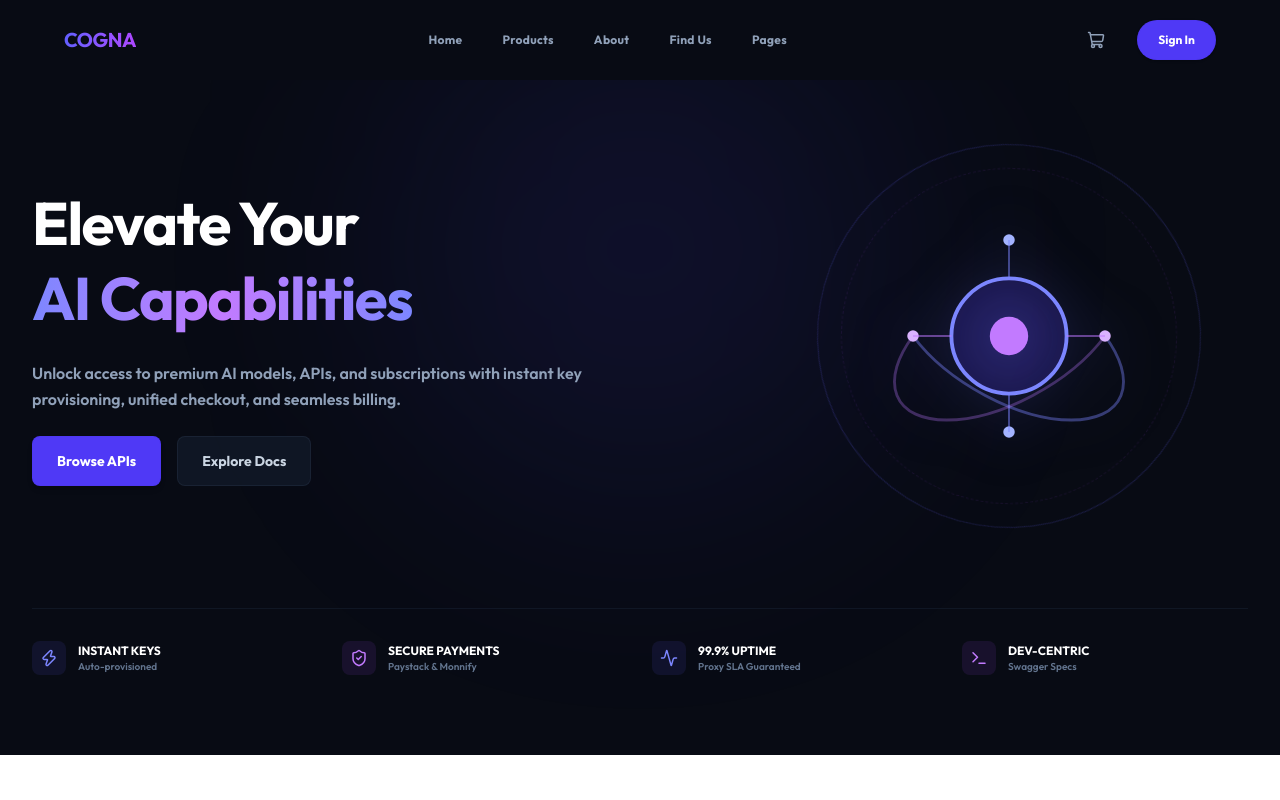
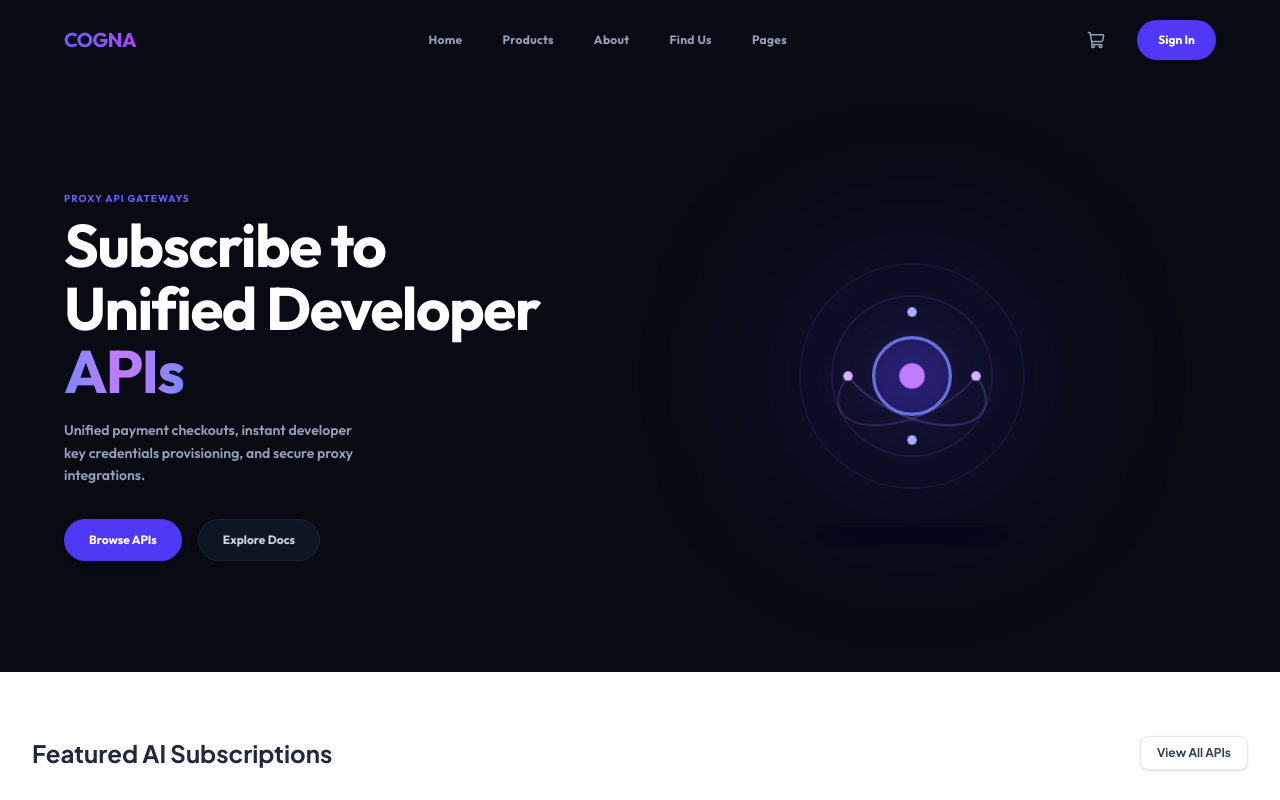
Before and after one commit to abdoulaahmad/cogna, a Next.js app in the folder cogna-frontend/: page / in a window 1280 px wide. Shown: the top 800 px of the page. Built offline with nearby package versions, Linux system fonts and the light colour scheme.

Commit message:
feat: redesign landing page Hero section with precise 45/55 grid and pedestal animation

```diff
--- a/cogna-frontend/src/app/globals.css
+++ b/cogna-frontend/src/app/globals.css
@@ -7,6 +7,17 @@
   /* Shared aesthetic shadows and borders */
   --shadow-premium: 0 4px 30px rgba(0, 0, 0, 0.03);
   --shadow-premium-dark: 0 4px 30px rgba(0, 0, 0, 0.4);
+
+  --animate-float: float 6s ease-in-out infinite;
+
+  @keyframes float {
+    0%, 100% {
+      transform: translateY(0px);
+    }
+    50% {
+      transform: translateY(-15px);
+    }
+  }
 }
 
 :root {
--- a/cogna-frontend/src/components/landing/hero.tsx
+++ b/cogna-frontend/src/components/landing/hero.tsx
@@ -1,125 +1,92 @@
+'use client';
+
 import React from 'react';
 import Link from 'next/link';
-import { Zap, ShieldCheck, Activity, Terminal } from 'lucide-react';
 
 export default function Hero() {
   return (
-    <section className="bg-[#080b14] text-white pt-16 pb-20 font-display relative overflow-hidden">
-      {/* Decorative background glow */}
-      <div className="absolute top-1/4 left-1/2 -translate-x-1/2 -translate-y-1/2 w-[500px] h-[500px] bg-indigo-600/10 rounded-full blur-[120px] pointer-events-none" />
+    <section className="bg-[#080b14] text-white min-h-[50vh] flex items-center py-16 lg:py-24 font-display relative overflow-hidden">
 
-      <div className="mx-auto max-w-7xl px-4 sm:px-6 lg:px-8 relative z-10">
-        <div className="grid grid-cols-1 lg:grid-cols-12 gap-12 items-center">
-          {/* Left Column: Headline & Action */}
-          <div className="lg:col-span-7 space-y-6 text-center lg:text-left">
-            <h1 className="text-4xl sm:text-5xl lg:text-6xl font-bold tracking-tight leading-tight">
-              Elevate Your <br />
+      {/* LEFT & RIGHT columns container */}
+      <div className="mx-auto max-w-7xl px-8 sm:px-12 lg:px-16 w-full relative z-10">
+        <div className="grid grid-cols-1 lg:grid-cols-[45fr_55fr] gap-12 items-center">
+
+          {/* LEFT Column (45%) */}
+          <div className="flex flex-col text-left">
+            <span className="text-[10px] font-bold text-indigo-500 uppercase tracking-widest mb-2">
+              Proxy API Gateways
+            </span>
+
+            {/* Huge 3-line headline with highlighted word */}
+            <h1 className="text-4xl sm:text-5xl lg:text-6xl font-bold tracking-tight leading-[1.05] mb-4 text-white">
+              Subscribe to <br />
+              Unified Developer <br />
               <span className="bg-gradient-to-r from-indigo-400 via-purple-400 to-indigo-400 bg-clip-text text-transparent">
-                AI Capabilities
+                APIs
               </span>
             </h1>
 
-            <p className="text-sm sm:text-base font-semibold text-slate-400 max-w-xl mx-auto lg:mx-0 leading-relaxed">
-              Unlock access to premium AI models, APIs, and subscriptions with instant key provisioning, unified checkout, and seamless billing.
+            {/* Paragraph constrained to 60% of the column */}
+            <p className="text-xs sm:text-sm font-semibold text-slate-400 leading-relaxed max-w-[85%] lg:max-w-[60%]">
+              Unified payment checkouts, instant developer key credentials provisioning, and secure proxy integrations.
             </p>
 
-            <div className="flex flex-col sm:flex-row gap-4 justify-center lg:justify-start">
+            {/* Large spacing before buttons */}
+            <div className="flex items-center gap-4 mt-8">
               <Link
                 href="/catalog"
-                className="rounded-lg bg-indigo-600 hover:bg-indigo-700 px-6 py-3.5 text-sm font-bold shadow-md border border-indigo-700/10 transition-all duration-200"
+                className="rounded-full bg-indigo-600 hover:bg-indigo-700 px-6 py-3 text-xs font-bold shadow-md border border-indigo-700/10 transition-all duration-200"
               >
                 Browse APIs
               </Link>
               <Link
-                href="/docs"
-                className="rounded-lg bg-slate-800/40 hover:bg-slate-800/60 border border-slate-700/30 px-6 py-3.5 text-sm font-bold text-slate-300 transition-all duration-200"
+                href="#about"
+                className="rounded-full bg-slate-800/40 hover:bg-slate-800/60 border border-slate-700/30 px-6 py-3 text-xs font-bold text-slate-300 transition-all duration-200"
               >
                 Explore Docs
               </Link>
             </div>
           </div>
 
-          {/* Right Column: AI Neural Illustration (No placeholder images) */}
-          <div className="lg:col-span-5 flex justify-center">
-            <div className="relative w-72 h-72 sm:w-80 sm:h-80 lg:w-96 lg:h-96 flex items-center justify-center">
-              {/* Radial Base ring */}
-              <div className="absolute inset-0 rounded-full border border-indigo-500/20 animate-[spin_40s_linear_infinite]" />
-              <div className="absolute inset-6 rounded-full border border-dashed border-purple-500/10 animate-[spin_25s_linear_infinite_reverse]" />
+          {/* RIGHT Column (55%) */}
+          <div className="flex items-center justify-center relative min-h-[300px] lg:min-h-[400px]">
 
-              {/* Glowing Pedestal/Ring Illustration */}
+            {/* Neon glow behind the illustration */}
+            <div className="absolute w-[250px] h-[250px] bg-indigo-600/15 rounded-full blur-[80px] pointer-events-none z-0" />
+
+            {/* Floating Illustration */}
+            <div className="relative animate-float z-10 w-72 h-72 lg:w-80 lg:h-80 flex items-center justify-center">
               <svg
                 viewBox="0 0 200 200"
-                className="w-full h-full text-indigo-500/80 drop-shadow-[0_0_25px_rgba(99,102,241,0.5)]"
+                className="w-full h-full text-indigo-500 drop-shadow-[0_0_20px_rgba(99,102,241,0.3)]"
                 fill="none"
               >
-                {/* Central glowing core */}
-                <circle cx="100" cy="100" r="30" className="fill-indigo-600/20 stroke-indigo-400 stroke-2" />
-                <circle cx="100" cy="100" r="10" className="fill-purple-400" />
+                {/* Orbital Rings */}
+                <circle cx="100" cy="100" r="70" className="stroke-indigo-500/10 stroke-[1]" />
+                <circle cx="100" cy="100" r="50" className="stroke-purple-500/15 stroke-[1] stroke-dashed" />
 
-                {/* Orbital lines */}
-                <path d="M 50 100 A 50 25 30 1 0 150 100" className="stroke-indigo-400/40 stroke-[1.5]" />
-                <path d="M 50 100 A 50 25 -30 1 0 150 100" className="stroke-purple-400/30 stroke-[1.5]" />
+                {/* Central Sphere Core */}
+                <circle cx="100" cy="100" r="24" className="fill-indigo-600/25 stroke-indigo-400/80 stroke-2" />
+                <circle cx="100" cy="100" r="8" className="fill-purple-400 animate-pulse" />
 
-                {/* Connector dots */}
-                <circle cx="100" cy="50" r="3" className="fill-indigo-300" />
-                <circle cx="150" cy="100" r="3" className="fill-purple-300" />
-                <circle cx="100" cy="150" r="3" className="fill-indigo-300" />
-                <circle cx="50" cy="100" r="3" className="fill-purple-300" />
+                {/* Orbital nodes and lines */}
+                <path d="M 60 100 A 40 20 25 1 0 140 100" className="stroke-indigo-400/30 stroke-[1.2]" />
+                <path d="M 60 100 A 40 20 -25 1 0 140 100" className="stroke-purple-400/20 stroke-[1.2]" />
 
-                <line x1="100" y1="50" x2="100" y2="70" className="stroke-indigo-400/50 stroke-dashed" />
-                <line x1="150" y1="100" x2="130" y2="100" className="stroke-purple-400/50 stroke-dashed" />
-                <line x1="100" y1="150" x2="100" y2="130" className="stroke-indigo-400/50 stroke-dashed" />
-                <line x1="50" y1="100" x2="70" y2="100" className="stroke-purple-400/50 stroke-dashed" />
+                <circle cx="100" cy="60" r="3" className="fill-indigo-300" />
+                <circle cx="140" cy="100" r="3" className="fill-purple-300" />
+                <circle cx="100" cy="140" r="3" className="fill-indigo-300" />
+                <circle cx="60" cy="100" r="3" className="fill-purple-300" />
               </svg>
             </div>
+
+            {/* Dark circular pedestal underneath the floating sphere */}
+            <div className="absolute bottom-4 lg:bottom-8 left-1/2 -translate-x-1/2 w-48 h-4 bg-slate-950/60 rounded-full blur-[2px] border border-slate-800/10 z-0" />
           </div>
-        </div>
 
-        {/* Bottom Horizontal Features Bar */}
-        <div className="mt-20 pt-8 border-t border-slate-800/40">
-          <div className="grid grid-cols-2 md:grid-cols-4 gap-6 text-slate-400 font-display">
-            <div className="flex items-center gap-3">
-              <div className="p-2 rounded-lg bg-indigo-500/10 text-indigo-400">
-                <Zap size={18} />
-              </div>
-              <div className="text-left">
-                <h4 className="text-xs font-bold text-white uppercase">Instant Keys</h4>
-                <p className="text-[10px] font-semibold text-slate-500">Auto-provisioned</p>
-              </div>
-            </div>
-
-            <div className="flex items-center gap-3">
-              <div className="p-2 rounded-lg bg-purple-500/10 text-purple-400">
-                <ShieldCheck size={18} />
-              </div>
-              <div className="text-left">
-                <h4 className="text-xs font-bold text-white uppercase">Secure Payments</h4>
-                <p className="text-[10px] font-semibold text-slate-500">Paystack & Monnify</p>
-              </div>
-            </div>
-
-            <div className="flex items-center gap-3">
-              <div className="p-2 rounded-lg bg-indigo-500/10 text-indigo-400">
-                <Activity size={18} />
-              </div>
-              <div className="text-left">
-                <h4 className="text-xs font-bold text-white uppercase">99.9% Uptime</h4>
-                <p className="text-[10px] font-semibold text-slate-500">Proxy SLA Guaranteed</p>
-              </div>
-            </div>
-
-            <div className="flex items-center gap-3">
-              <div className="p-2 rounded-lg bg-purple-500/10 text-purple-400">
-                <Terminal size={18} />
-              </div>
-              <div className="text-left">
-                <h4 className="text-xs font-bold text-white uppercase">Dev-Centric</h4>
-                <p className="text-[10px] font-semibold text-slate-500">Swagger Specs</p>
-              </div>
-            </div>
-          </div>
         </div>
       </div>
+
     </section>
   );
 }
```
